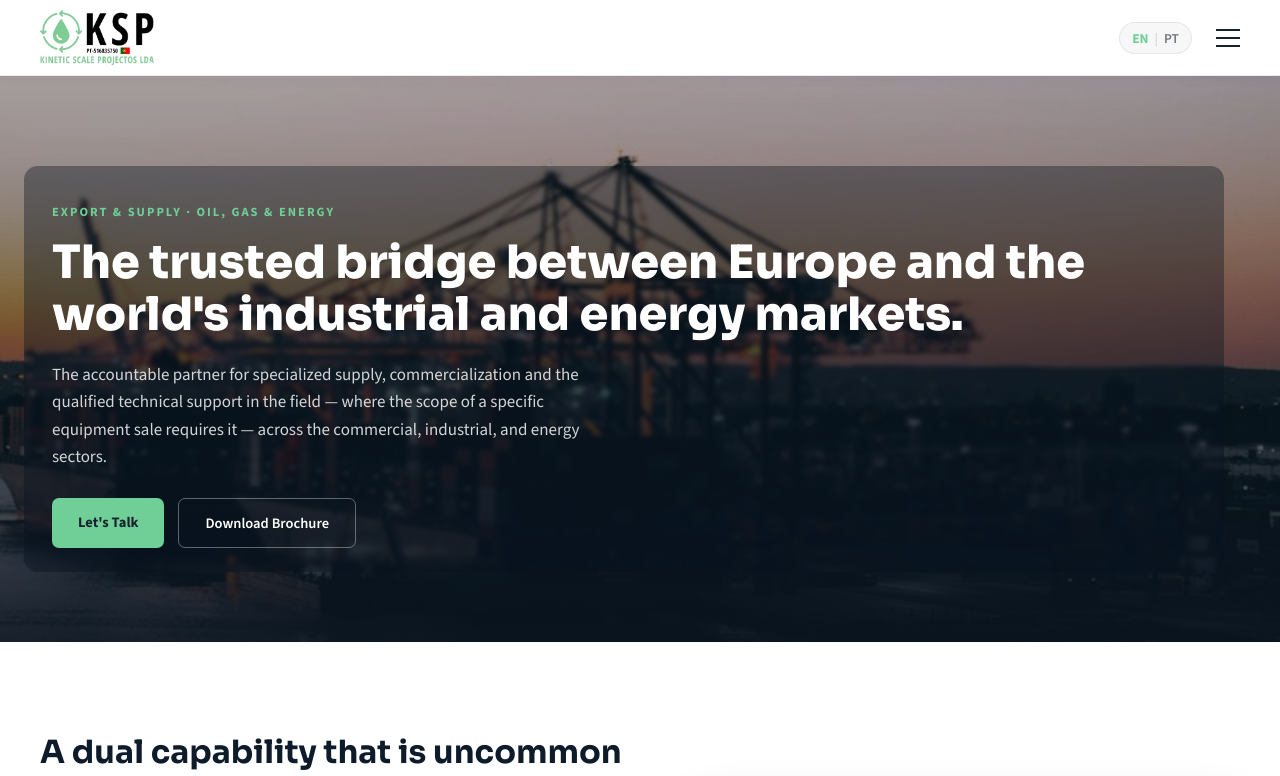
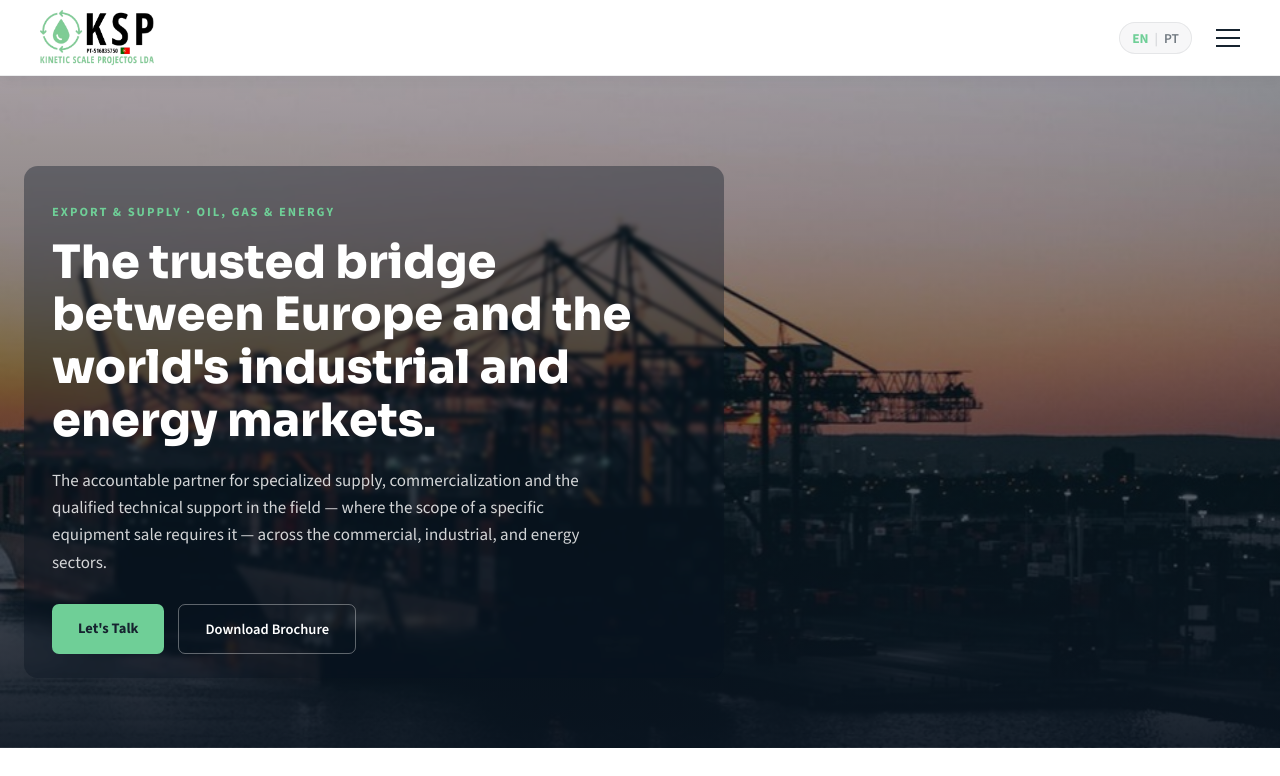
Before and after one commit to 16SAGG/KSP, a React (Vite) app: page / in a window 1280 px wide. Shown: the top 776 px of the page. Built offline with nearby package versions, Linux system fonts and the light colour scheme.

Commit message:
tamano ajustado

```diff
--- a/src/sections/Home.jsx
+++ b/src/sections/Home.jsx
@@ -64,7 +64,7 @@ function Home() {
                         borderRadius: '14px',
                         padding: 'clamp(16px, 4vw, 24px) clamp(16px, 5vw, 28px)',
                         margin: '0px clamp(-16px, -5vw, -28px)',
-                        maxWidth: '100%',
+                        maxWidth: '700px',
                         minWidth: '280px'
                     }}
                 >
```
